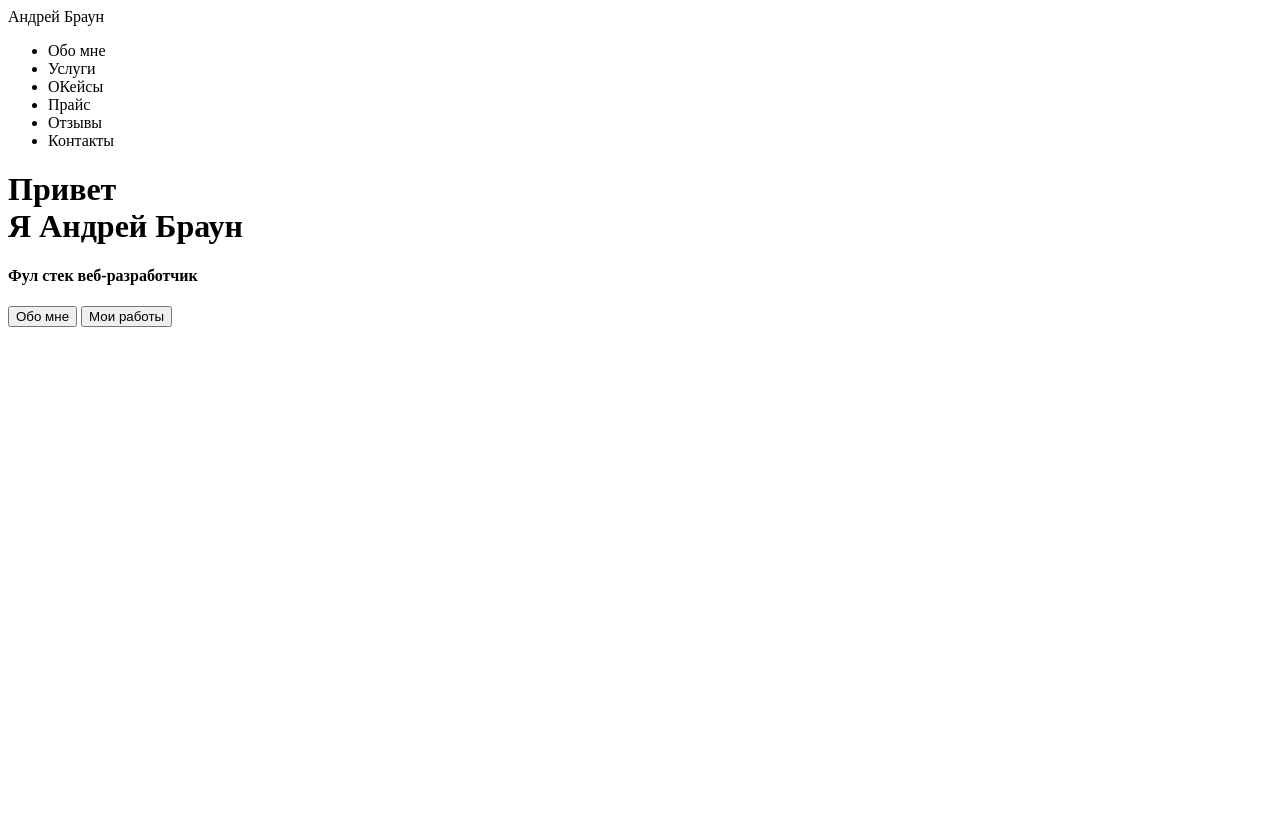
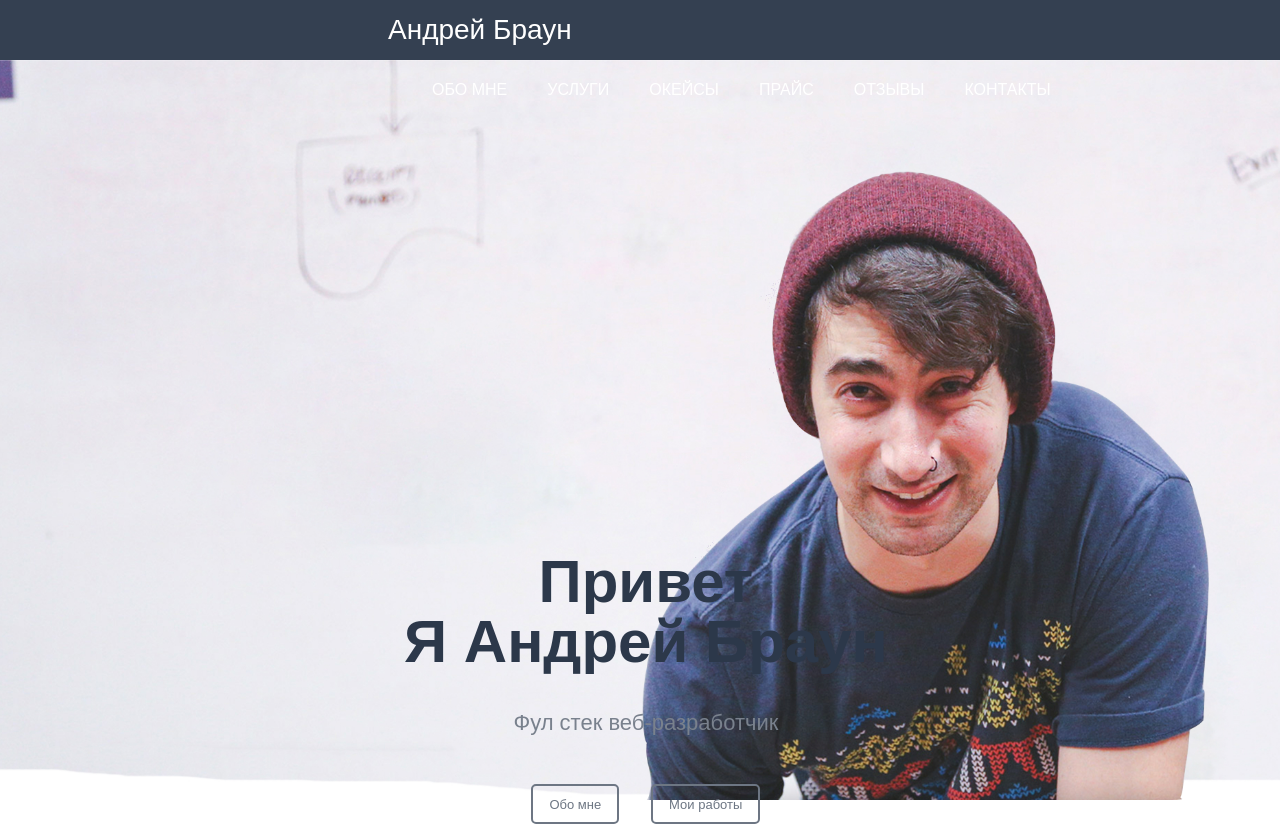
Before and after one commit to NewProjekt/NewProjekt.github.io, a plain HTML site: page src/index.html in a window 1280 px wide. Before the commit the page ends 800 px from the top, so only its background shows below. Drawn offline with Linux system fonts and the light colour scheme.

Commit message:
Залил проект на сервер

```diff
--- /dev/null
+++ b/src/css/reset.css
@@ -0,0 +1,41 @@
+*{
+    padding: 0;
+    margin: 0;
+    border: 0;
+}
+
+*,*:before, *:after{
+	-moz-box-sizing: border-box;
+	-webkit-box-sizing: border-box;
+	box-sizing: border-box;
+}
+
+:focus, :active{outline: none;}
+a:focus, a:active{outline: none;}
+
+nav, footer, header, aside{display: block;}
+
+html, body{
+height:100%;
+width:100%;
+font-size 100%;
+line-height: 1;
+font-size:14px;
+-ms-text-size-adjust: 100%;
+-moz-text-size-adjust: 100%;
+-webkit-text-size-adjust: 100%;
+}
+
+input, button, textarea{font-family: inherit;
+}
+
+input::-ms-clear{display: none;}
+button{cursor: pointer;}
+button::-moz-focus-inner{padding: 0; border:0;}
+a, a:visited{text-decoration: none; color: black;}
+a:hover{text-decoration: none;}
+ul li{list-style: none;}
+img{vertical-align: top;}
+
+
+h1,h2,h3,h4,h5,h6{font-size: inherit; font-weight: 400;}
--- /dev/null
+++ b/src/css/style.css
@@ -0,0 +1,68 @@
+body{
+	font-family: Arial, sans-serif;
+}
+
+nav{
+	width: 100%;
+	height: 60px;
+	background: #344051;
+}
+
+.logo{
+	color: #fff;
+	font-size: 28px;
+	line-height: 60px;
+	padding-left: 388px;
+	float: left;
+}
+
+.menu{
+	float: left;
+	padding-left: 432px;
+}
+
+.menu li{
+	float: left;
+	line-height: 60px;
+	color: #fff;
+	margin-right: 40px;
+	font-size: 16px;
+	text-transform: uppercase;
+}
+
+.main{
+	width: 100%;
+	height: calc(100% - 60px);
+	background: url(../img/boy.png) 90% 100%/auto 85% no-repeat , url(../img/bg.jpg) center/cover no-repeat;
+}
+
+.title__container{
+	float: left;
+	margin: 432px 0px 0px 404px;
+	color: #2c384a;
+	text-align: center;
+}
+
+.title__container h1{
+	font-size: 60px;
+	font-weight: bold;
+}
+
+.title__container h4{
+	margin-top: 40px;
+	font-size: 22px;
+	color: #79818d;
+}
+
+.title__container input{
+	height: 40px;
+	text-align: center;
+	border: 2px solid #6d7683;
+	background: none;
+	border-radius: 5px;
+	color: #6d7683;
+	font-size: 13px;
+	padding: 0px 16px;
+	margin: 50px 14px 0px 14px;
+
+}
--- a/src/index.html
+++ b/src/index.html
@@ -3,13 +3,15 @@
 
 <head>
 	<meta charset="UTF-8">
-	<meta name"discription" content="Это моя первая страница...">
-	<meta name="author" content="andrey">
+	<meta name="description" content="Это моя первая страница...">
+	<meta name="author" content="Andrey">
 	<meta name="robots" content="all">
 
 	<meta property="og:title" content="Это моя первая страница...">
 
 	<title>Андрей Браун - Веб-разработчик</title>
+	<link rel="stylesheet" href="css/reset.css">
+	<link rel="stylesheet" href="css/style.css">
 </head>
 
 <body>
@@ -17,7 +19,8 @@
     <header>
  	    <nav>
 		    <div class="logo">Андрей Браун</div>
-		<div class="menu"><ul>
+		    <div class="menu">
+		       <ul>
 			    <li>Обо мне</li>
 			    <li>Услуги</li>
 			    <li>ОКейсы</li>
@@ -33,7 +36,9 @@
  	    <h4>Фул стек веб-разработчик</h4>
  	    <input type="submit" value="Обо мне">
  	    <input type="submit" value="Мои работы">
- </div></div>
+    </div>
+    </div>
+
 
 <body>
 
```
Also changed, not shown: src/test.html (added, +22 -0 lines), src/img/bg.jpg (added), src/img/bgg.jpg (added), src/img/boy.png (added), src/img/фон.png (added), 1 other file. Lines whose indentation alone changed are shown as unchanged.
